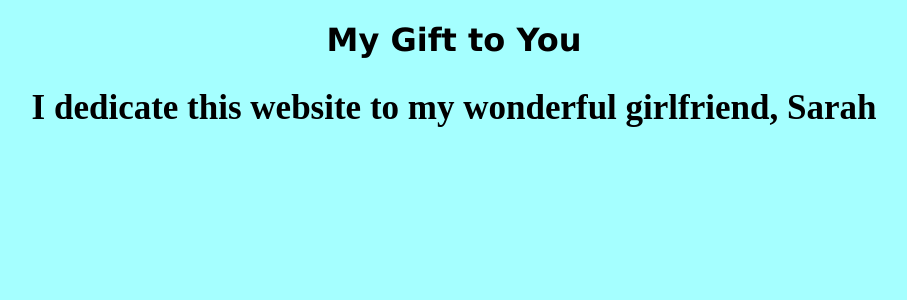
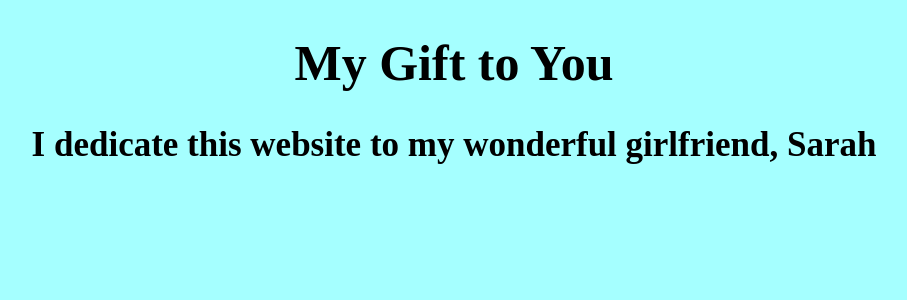
Before and after one commit to definitelynotillegal/definitelynotillegal.github.io, a Jekyll site: the page index.html, which Jekyll copies as it is, in a window 1280 px wide. Shown: the top 300 px of the page, without its empty margins (186-1093 px from the left). Built offline with Jekyll 4.4.1, drawn with Linux system fonts in a browser that asks for light colours.

Commit message:
Update index.html

```diff
--- a/index.html
+++ b/index.html
@@ -8,7 +8,7 @@
             </style>
         </head>
             <body>
-                <center><h1 style="font-family:verdana">My Gift to You</h1></center>
+                <center><font><h1 style="font-size:50px" style="font-face:arial">My Gift to You</h1></center>
                     <center><h2 style="font-size:35px">I dedicate this website to my wonderful girlfriend, Sarah</h2></center>
             </body>
     </html>
```
